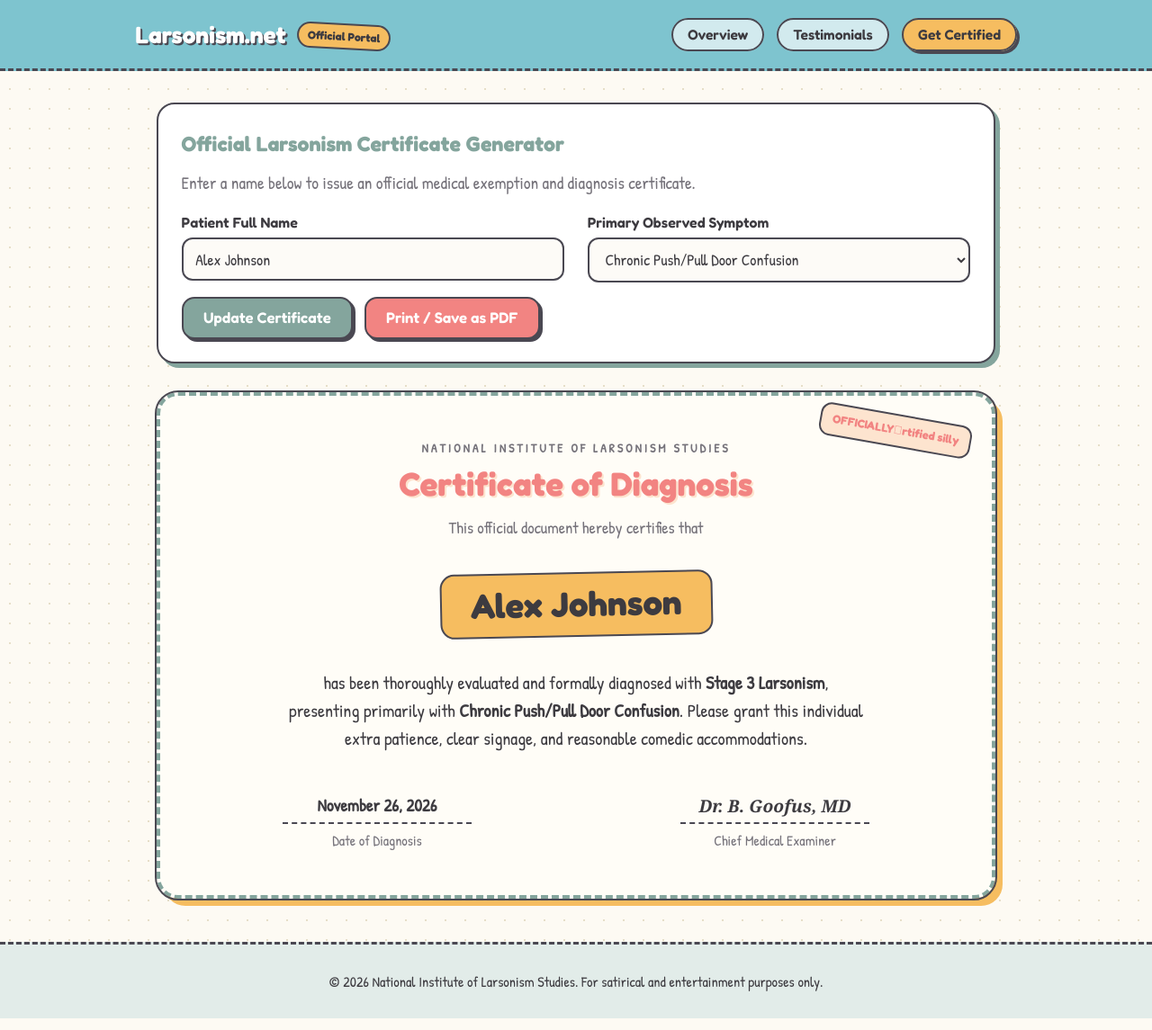
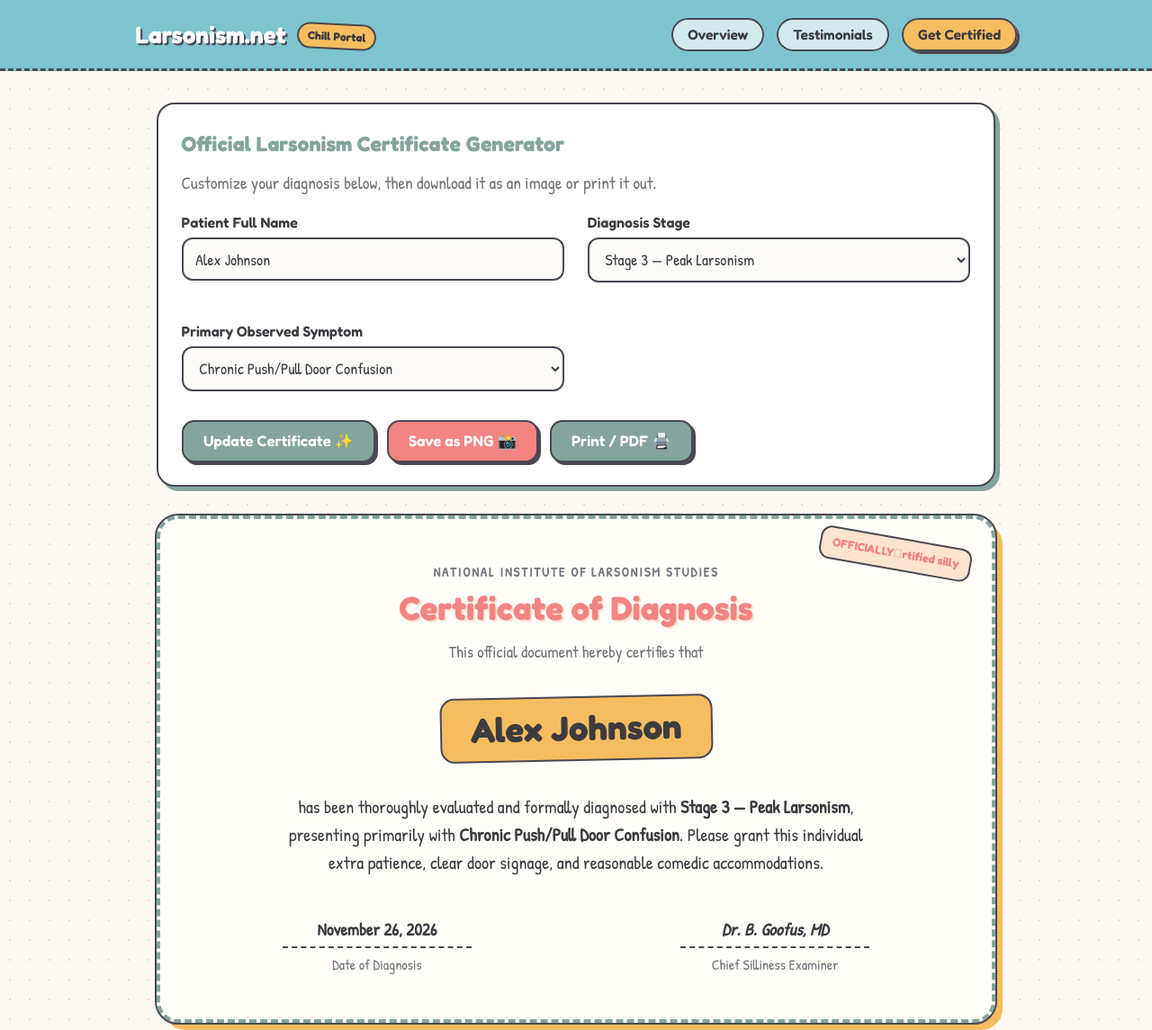
Before and after one commit to techcentersupport/larsonism-website, a plain HTML site: page certificate.html in a window 1280 px wide. Shown: the top 1145 px of the page at 90% size. Drawn offline with nearby package versions, Linux system fonts and the light colour scheme.

Commit message:
Update certificate.html

```diff
--- a/certificate.html
+++ b/certificate.html
@@ -4,13 +4,14 @@
   <meta charset="UTF-8">
   <meta name="viewport" content="width=device-width, initial-scale=1.0">
   <title>Official Diagnosis Certificate | Larsonism.net</title>
-  <link rel="stylesheet" href="style.css">
+  <link rel="stylesheet" href="style.css?v=3">
+  <script src="https://cdn.jsdelivr.net/npm/html2canvas@1.4.1/dist/html2canvas.min.js"></script>
 </head>
 <body>
 
   <header>
     <div class="nav-container">
-      <a href="index.html" class="logo">Larsonism.net <span>Official Portal</span></a>
+      <a href="index.html" class="logo">Larsonism.net <span>Chill Portal</span></a>
       <nav>
         <a href="index.html">Overview</a>
         <a href="testimonials.html">Testimonials</a>
@@ -22,36 +23,45 @@
   <main>
     <div class="card no-print">
       <h2>Official Larsonism Certificate Generator</h2>
-      <p style="margin-bottom: 1rem; color: var(--muted);">Enter a name below to issue an official medical exemption and diagnosis certificate.</p>
-      <div class="grid" style="margin-bottom: 0;">
+      <p style="margin-bottom: 1rem; color: var(--muted);">Customize your diagnosis below, then download it as an image or print it out.</p>
+      <div class="grid" style="margin-bottom: 1rem;">
         <div class="form-group">
           <label for="recipientInput">Patient Full Name</label>
           <input type="text" id="recipientInput" placeholder="Enter name here..." value="Alex Johnson">
         </div>
         <div class="form-group">
+          <label for="stageInput">Diagnosis Stage</label>
+          <select id="stageInput">
+            <option value="Stage 1 — Mild">Stage 1 — Mild</option>
+            <option value="Stage 2 — Moderate">Stage 2 — Moderate</option>
+            <option value="Stage 3 — Peak Larsonism" selected>Stage 3 — Peak Larsonism</option>
+          </select>
+        </div>
+        <div class="form-group">
           <label for="symptomInput">Primary Observed Symptom</label>
           <select id="symptomInput">
             <option value="Chronic Push/Pull Door Confusion">Chronic Push/Pull Door Confusion</option>
-            <option value="Terminal Goofiness & Unprovoked Bit Commitment">Terminal Goofiness &amp; Unprovoked Bit Commitment</option>
-            <option value="Acute Refrigerator Staring Syndrome">Acute Refrigerator Staring Syndrome</option>
-            <option value="Severe Situational Bewilderment">Severe Situational Bewilderment</option>
+            <option value="Terminal Goofiness & Zero Spatial Awareness">Terminal Goofiness &amp; Zero Spatial Awareness</option>
+            <option value="Occasional Refrigerator Staring">Occasional Refrigerator Staring</option>
+            <option value="Saying 'You Too' to Waiters">Saying 'You Too' to Waiters</option>
           </select>
         </div>
       </div>
-      <button type="button" class="btn" onclick="updateCertificate()">Update Certificate</button>
-      <button type="button" class="btn btn-accent" onclick="window.print()" style="margin-left: 0.5rem;">Print / Save as PDF</button>
+      <button type="button" class="btn" onclick="updateCertificate()">Update Certificate ✨</button>
+      <button type="button" class="btn btn-accent" onclick="downloadCertImage()" style="margin-left: 0.5rem;">Save as PNG 📸</button>
+      <button type="button" class="btn" onclick="window.print()" style="margin-left: 0.5rem;">Print / PDF 🖨️</button>
     </div>
 
-    <!-- Printable Certificate -->
+    <!-- Printable / Downloadable Certificate -->
     <div class="certificate-wrapper" id="certificate">
-      <p style="letter-spacing: 3px; font-weight: bold; color: var(--muted); font-size: 0.85rem;">NATIONAL INSTITUTE OF LARSONISM STUDIES</p>
+      <p style="letter-spacing: 2px; font-weight: bold; color: var(--muted); font-size: 0.9rem;">NATIONAL INSTITUTE OF LARSONISM STUDIES</p>
       <h2>Certificate of Diagnosis</h2>
       <p class="cert-subtitle">This official document hereby certifies that</p>
 
       <div class="cert-name" id="certNameDisplay">Alex Johnson</div>
 
       <p class="cert-details">
-        has been thoroughly evaluated and formally diagnosed with <strong>Stage 3 Larsonism</strong>, presenting primarily with <strong id="certSymptomDisplay">Chronic Push/Pull Door Confusion</strong>. Please grant this individual extra patience, clear signage, and reasonable comedic accommodations.
+        has been thoroughly evaluated and formally diagnosed with <strong id="certStageDisplay">Stage 3 — Peak Larsonism</strong>, presenting primarily with <strong id="certSymptomDisplay">Chronic Push/Pull Door Confusion</strong>. Please grant this individual extra patience, clear door signage, and reasonable comedic accommodations.
       </p>
 
       <div class="cert-footer">
@@ -60,23 +70,36 @@
           <div class="sig-line">Date of Diagnosis</div>
         </div>
         <div>
-          <p style="font-family: Georgia, serif; font-style: italic; font-weight: bold; margin-bottom: 0.2rem;">Dr. B. Goofus, MD</p>
-          <div class="sig-line">Chief Medical Examiner</div>
+          <p style="font-style: italic; font-weight: bold; margin-bottom: 0.2rem;">Dr. B. Goofus, MD</p>
+          <div class="sig-line">Chief Silliness Examiner</div>
         </div>
       </div>
     </div>
   </main>
 
   <footer>
-    &copy; 2026 National Institute of Larsonism Studies. For satirical and entertainment purposes only.
+    &copy; 2026 National Institute of Larsonism Studies. Relaxed, goofy, and 100% satirical.
   </footer>
 
   <script>
     function updateCertificate() {
       const nameVal = document.getElementById("recipientInput").value.trim() || "Valued Patient";
+      const stageVal = document.getElementById("stageInput").value;
       const symptomVal = document.getElementById("symptomInput").value;
+
       document.getElementById("certNameDisplay").textContent = nameVal;
+      document.getElementById("certStageDisplay").textContent = stageVal;
       document.getElementById("certSymptomDisplay").textContent = symptomVal;
+    }
+
+    function downloadCertImage() {
+      const certEl = document.getElementById("certificate");
+      html2canvas(certEl, { scale: 2, backgroundColor: "#fffdf7" }).then(canvas => {
+        const link = document.createElement("a");
+        link.download = "larsonism-certificate.png";
+        link.href = canvas.toDataURL("image/png");
+        link.click();
+      });
     }
 
     document.getElementById("certDateDisplay").textContent = new Date().toLocaleDateString("en-US", {
@@ -84,6 +107,19 @@
       day: "numeric",
       year: "numeric"
     });
+
+    // Auto-fill if arriving from the index.html Symptom Quiz
+    const urlParams = new URLSearchParams(window.location.search);
+    if (urlParams.has("name")) {
+      document.getElementById("recipientInput").value = urlParams.get("name");
+    }
+    if (urlParams.has("stage")) {
+      document.getElementById("stageInput").value = urlParams.get("stage");
+    }
+    if (urlParams.has("symptom")) {
+      document.getElementById("symptomInput").value = urlParams.get("symptom");
+    }
+    updateCertificate();
   </script>
 
 </body>
```
